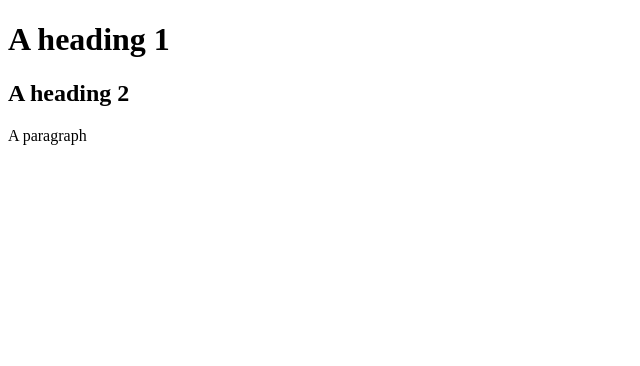
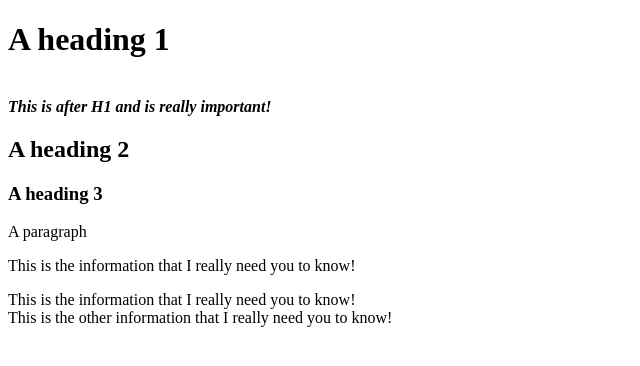
Before and after one commit to melissacole8/assignment1, a plain HTML site: page index.html in a window 1280 px wide. Shown: the whole page, without its empty margins (0-640 px from the left). Drawn offline with Linux system fonts and the light colour scheme.

Commit message:
Added elements

```diff
--- a/index.html
+++ b/index.html
@@ -6,8 +6,12 @@
     <link rel="stylesheet" type="text/css" href="css/styles.css">
 </head>
 <body>
-    <h1>A heading 1</h1>
+    <h1>A heading 1</h1> <br><strong><em>This is after H1 and is really important!</em></strong>
     <h2>A heading 2</h2>
+    <h3>A heading 3</h3>
     <p>A paragraph</p>
+    <p>This is the information that I really need you to know!</p>
+    This is the information that I really need you to know!<br>
+    This is the other information that I really need you to know!
 </body>
 </html>
```
Also changed, not shown: 1 other file.
